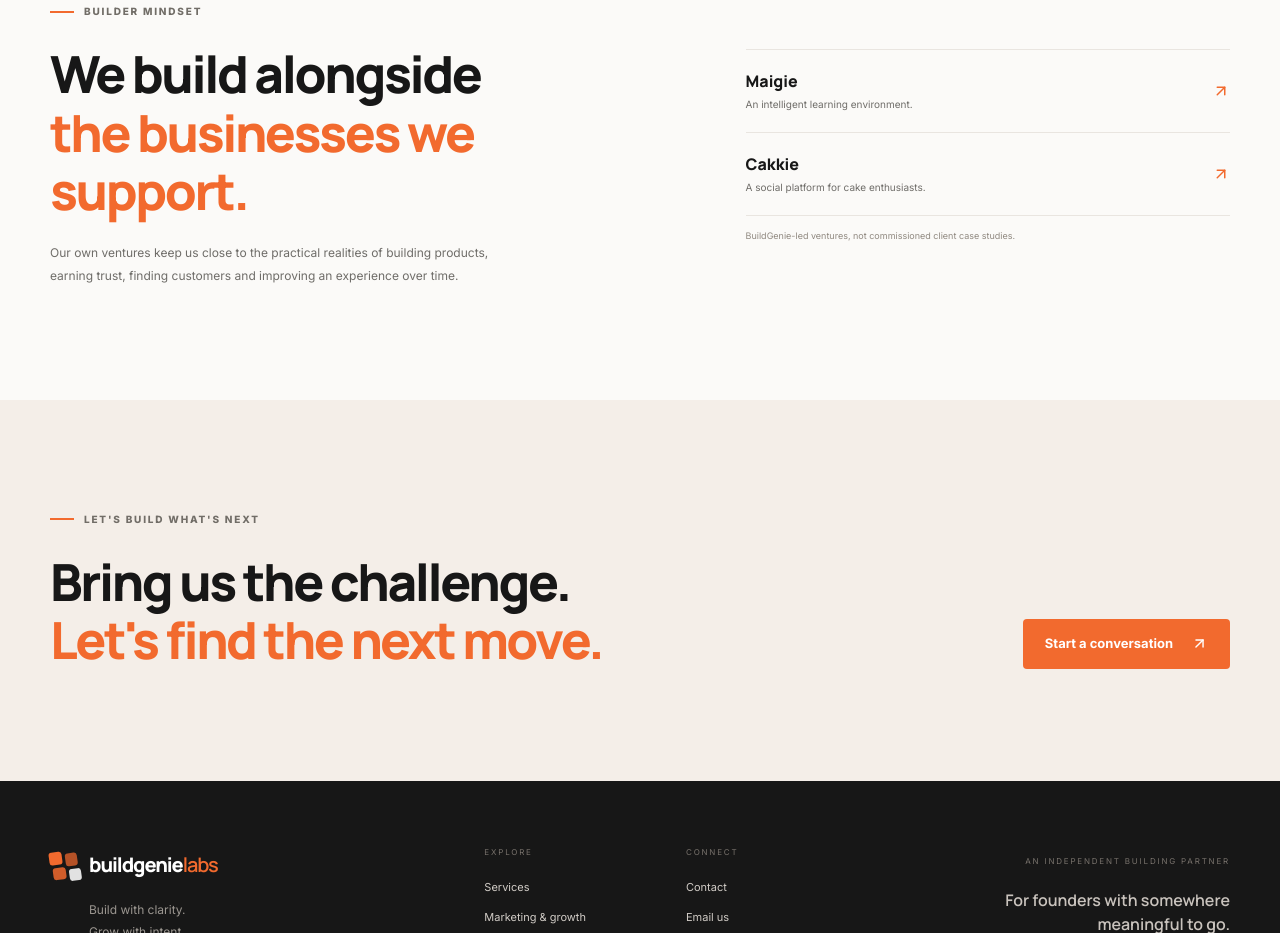
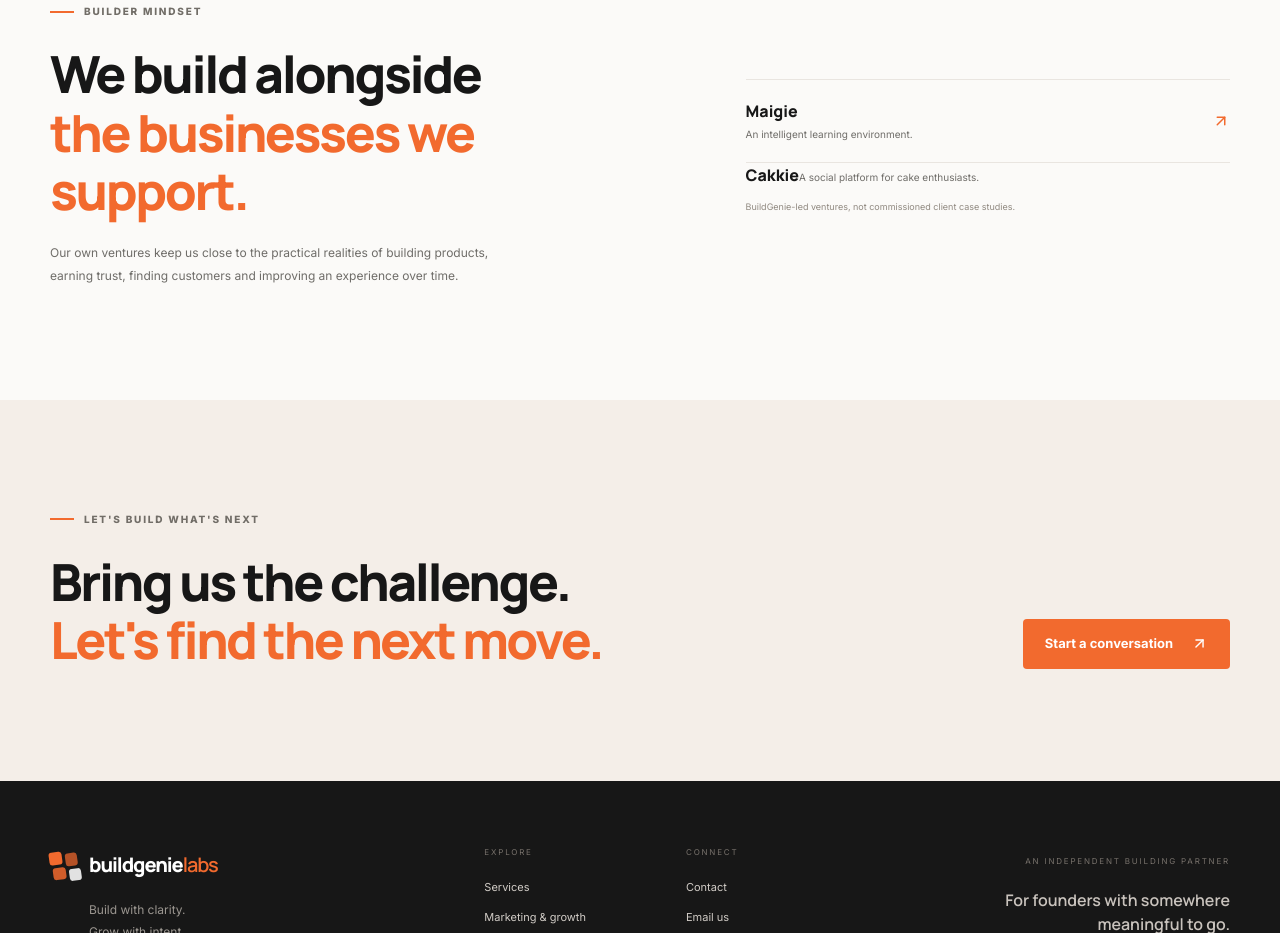
Before and after one commit to BuildGenie/web-app, a Next.js app: page /about in a window 1280 px wide. Shown: the part 2540-3473 px from the top of the page. Built offline with nearby package versions, Linux system fonts and the light colour scheme.

Commit message:
chore: keep unverified Cakkie web address off public page

```diff
--- a/app/about/page.tsx
+++ b/app/about/page.tsx
@@ -93,7 +93,7 @@ export default function AboutPage() {
           </div>
           <div className="about-venture-links">
             <Link href="https://maigie.com" target="_blank" rel="noreferrer"><span><b>Maigie</b><small>An intelligent learning environment.</small></span><ArrowUpRight size={18} /></Link>
-            <Link href="https://cakkie.com" target="_blank" rel="noreferrer"><span><b>Cakkie</b><small>A social platform for cake enthusiasts.</small></span><ArrowUpRight size={18} /></Link>
+            <div className="about-venture-static"><span><b>Cakkie</b><small>A social platform for cake enthusiasts.</small></span></div>
             <p>BuildGenie-led ventures, not commissioned client case studies.</p>
           </div>
         </div>
```
